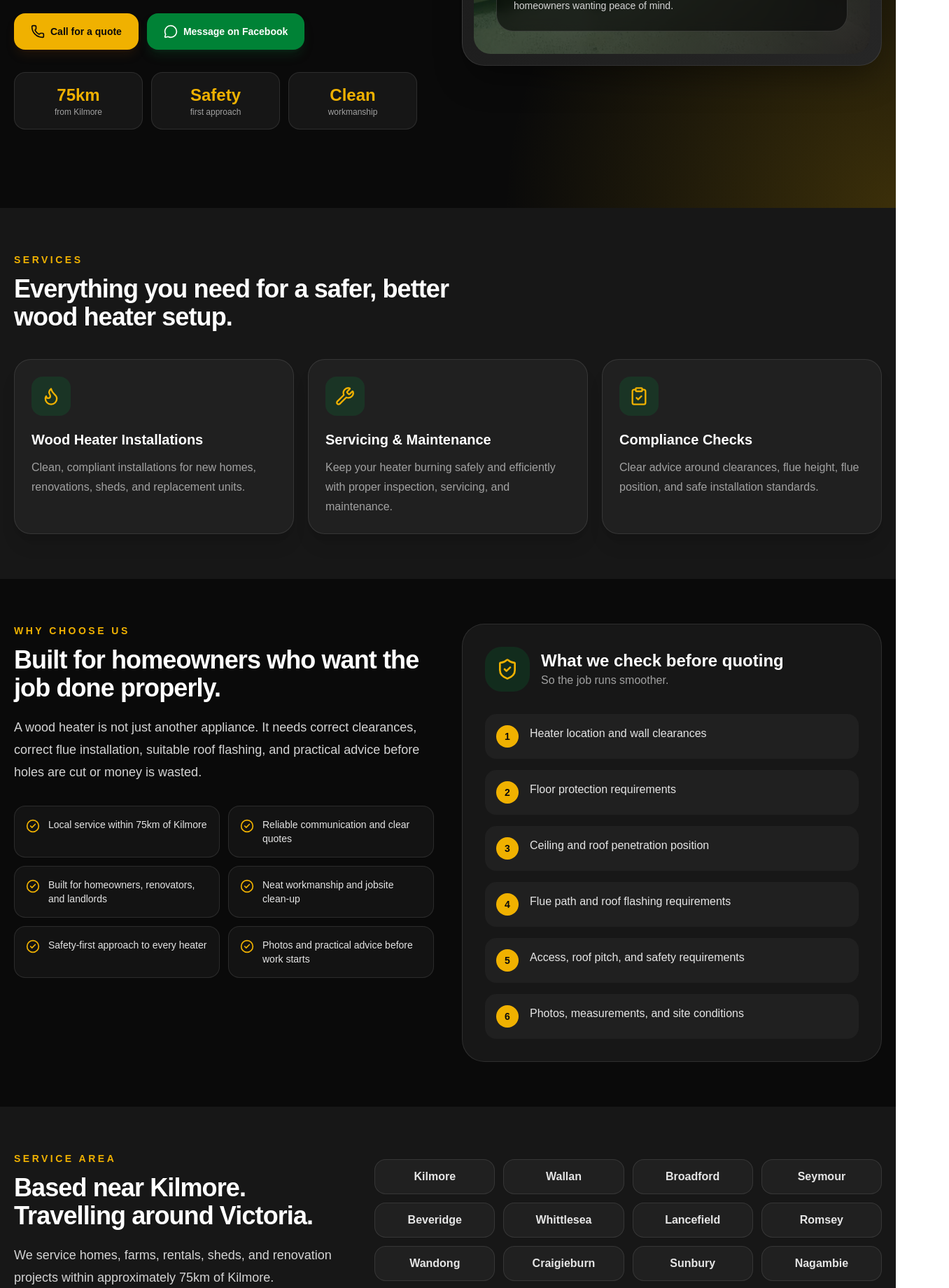
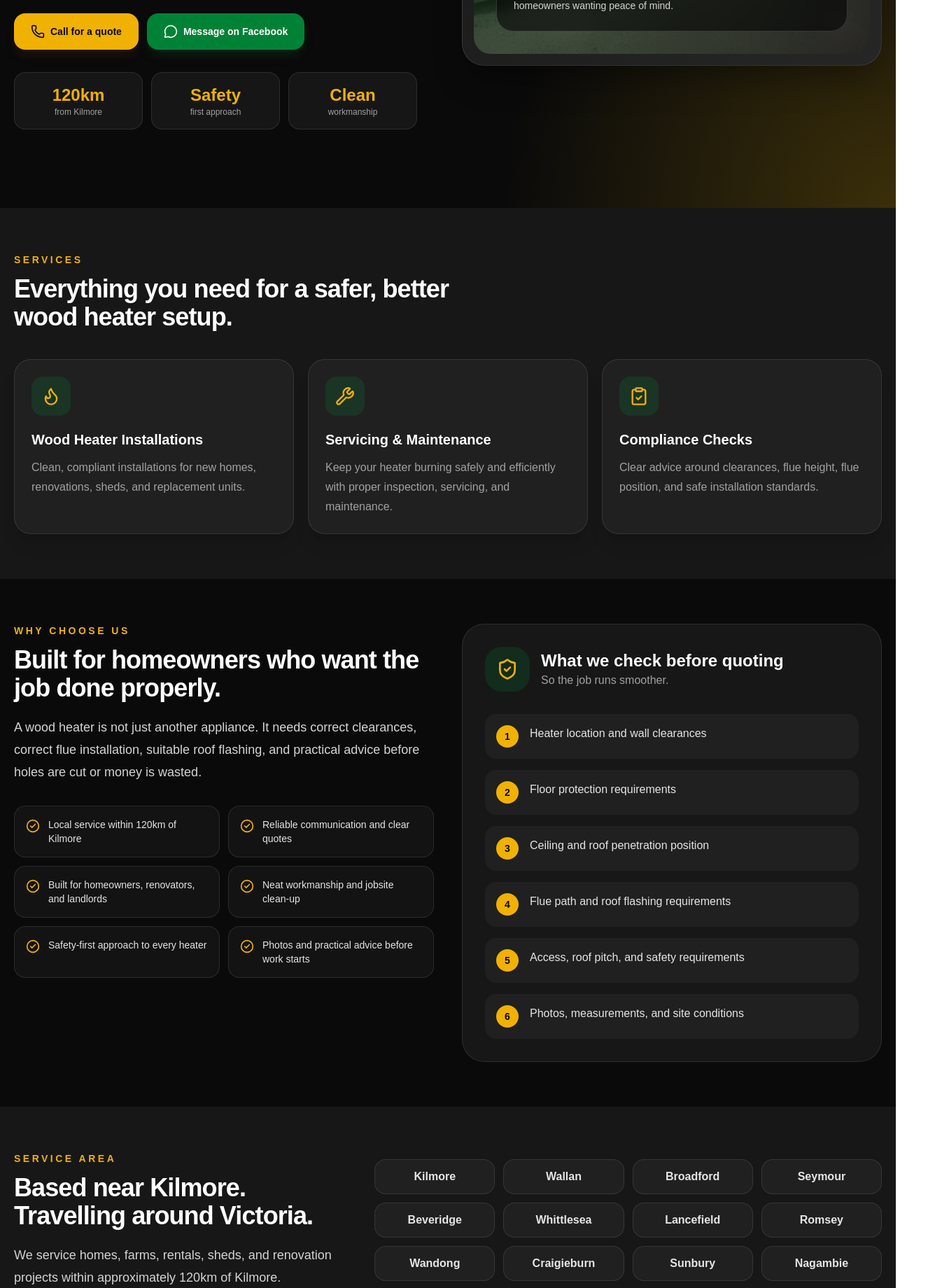
Before and after one commit to danfleming2685-boop/vicwoodheating-website, a Next.js app: page / in a window 1280 px wide. Shown: the part 760-2600 px from the top of the page at 70% size, 1356 px wide, since content can reach past the window. Built offline with nearby package versions, Linux system fonts and the light colour scheme.

Commit message:
Update page.tsx

```diff
--- a/app/page.tsx
+++ b/app/page.tsx
@@ -35,7 +35,7 @@ const services = [
 ];
 
 const why = [
-  "Local service within 75km of Kilmore",
+  "Local service within 120km of Kilmore",
   "Reliable communication and clear quotes",
   "Built for homeowners, renovators, and landlords",
   "Neat workmanship and jobsite clean-up",
@@ -118,7 +118,7 @@ export default function VicWoodHeaterServicesWebsite() {
                 </button>
               </a>
               <a
-                href="https://www.facebook.com/vicwoodheaterservices"
+                href="https://urldefense.com/v3/__https://www.facebook.com/share/1CTESnr3XR/?mibextid=wwXIfr__;!!Imm9QixJ488sp0yLXil_!ba6uHR8o4hg0C4CwYD1oFpdjYPZmfGalBpcOGNTgrNosWOpepq0TFk_Q0Y7SO1TyQl6b0_tXoS6VjrcnOJ3R5xzwWAsFC0RP6yicr3YXV80QcNJQ$"
                 target="_blank"
                 rel="noreferrer"
               >
@@ -130,7 +130,7 @@ export default function VicWoodHeaterServicesWebsite() {
 
             <div className="mt-8 grid max-w-xl grid-cols-3 gap-3 text-center">
               <div className="rounded-2xl border border-white/10 bg-white/5 p-4">
-                <p className="text-2xl font-black text-yellow-500">75km</p>
+                <p className="text-2xl font-black text-yellow-500">120km</p>
                 <p className="text-xs text-neutral-400">from Kilmore</p>
               </div>
               <div className="rounded-2xl border border-white/10 bg-white/5 p-4">
@@ -260,7 +260,7 @@ export default function VicWoodHeaterServicesWebsite() {
                 Based near Kilmore. Travelling around Victoria.
               </h2>
               <p className="mt-5 text-lg leading-8 text-neutral-300">
-                We service homes, farms, rentals, sheds, and renovation projects within approximately 75km of Kilmore.
+                We service homes, farms, rentals, sheds, and renovation projects within approximately 120km of Kilmore.
               </p>
             </div>
 
@@ -293,11 +293,11 @@ export default function VicWoodHeaterServicesWebsite() {
               </button>
             </a>
             <a
-              href="https://www.facebook.com/vicwoodheaterservices"
+              href="https://urldefense.com/v3/__https://www.facebook.com/share/1CTESnr3XR/?mibextid=wwXIfr__;!!Imm9QixJ488sp0yLXil_!ba6uHR8o4hg0C4CwYD1oFpdjYPZmfGalBpcOGNTgrNosWOpepq0TFk_Q0Y7SO1TyQl6b0_tXoS6VjrcnOJ3R5xzwWAsFC0RP6yicr3YXV80QcNJQ$"
               target="_blank"
               rel="noreferrer"
             >
-              <button className={buttonClass}>Facebook: @vic wood heater services</button>
+              <button className={buttonClass}>Facebook: https://urldefense.com/v3/__https://www.facebook.com/share/1CTESnr3XR/?mibextid=wwXIfr__;!!Imm9QixJ488sp0yLXil_!ba6uHR8o4hg0C4CwYD1oFpdjYPZmfGalBpcOGNTgrNosWOpepq0TFk_Q0Y7SO1TyQl6b0_tXoS6VjrcnOJ3R5xzwWAsFC0RP6yicr3YXV80QcNJQ$</button>
             </a>
           </div>
         </div>
```
